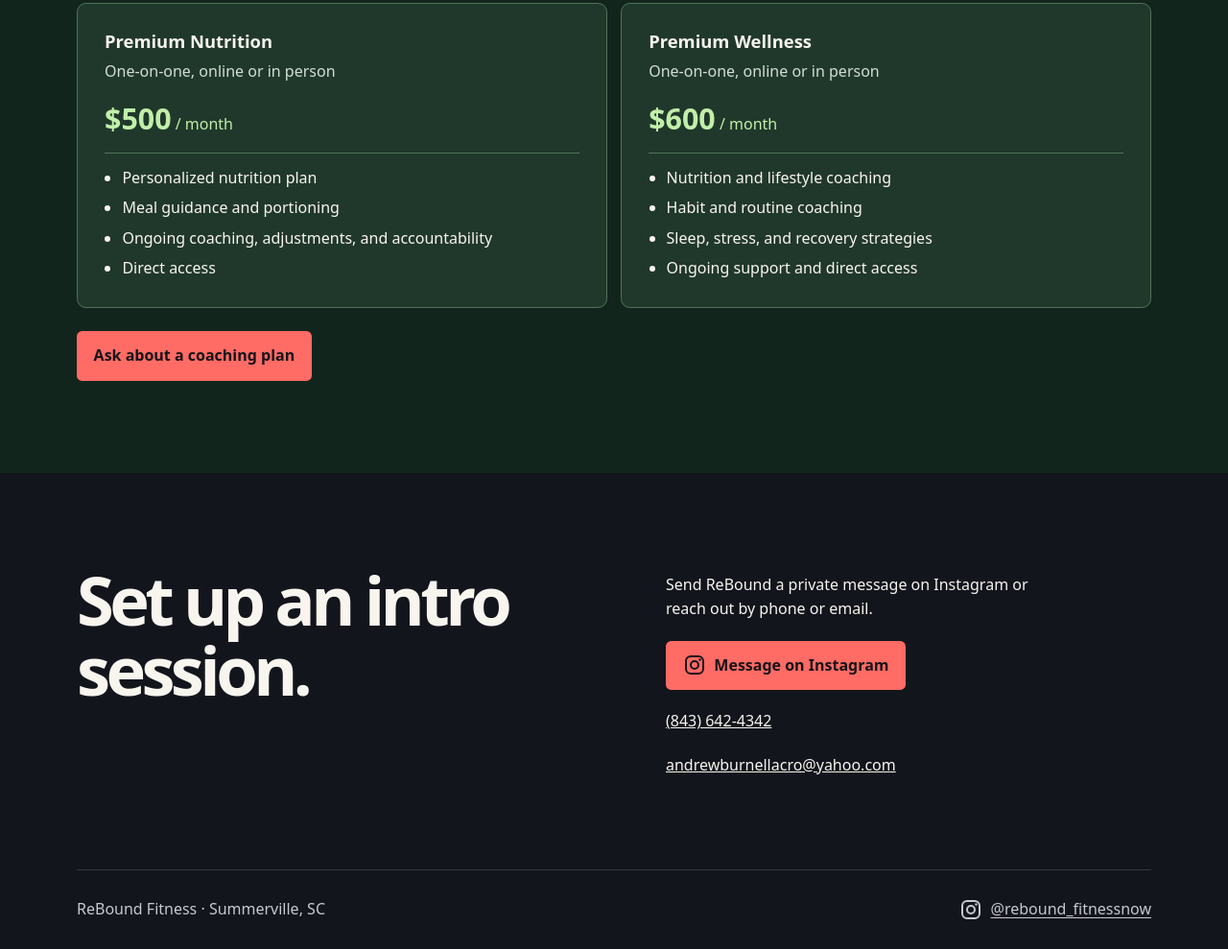
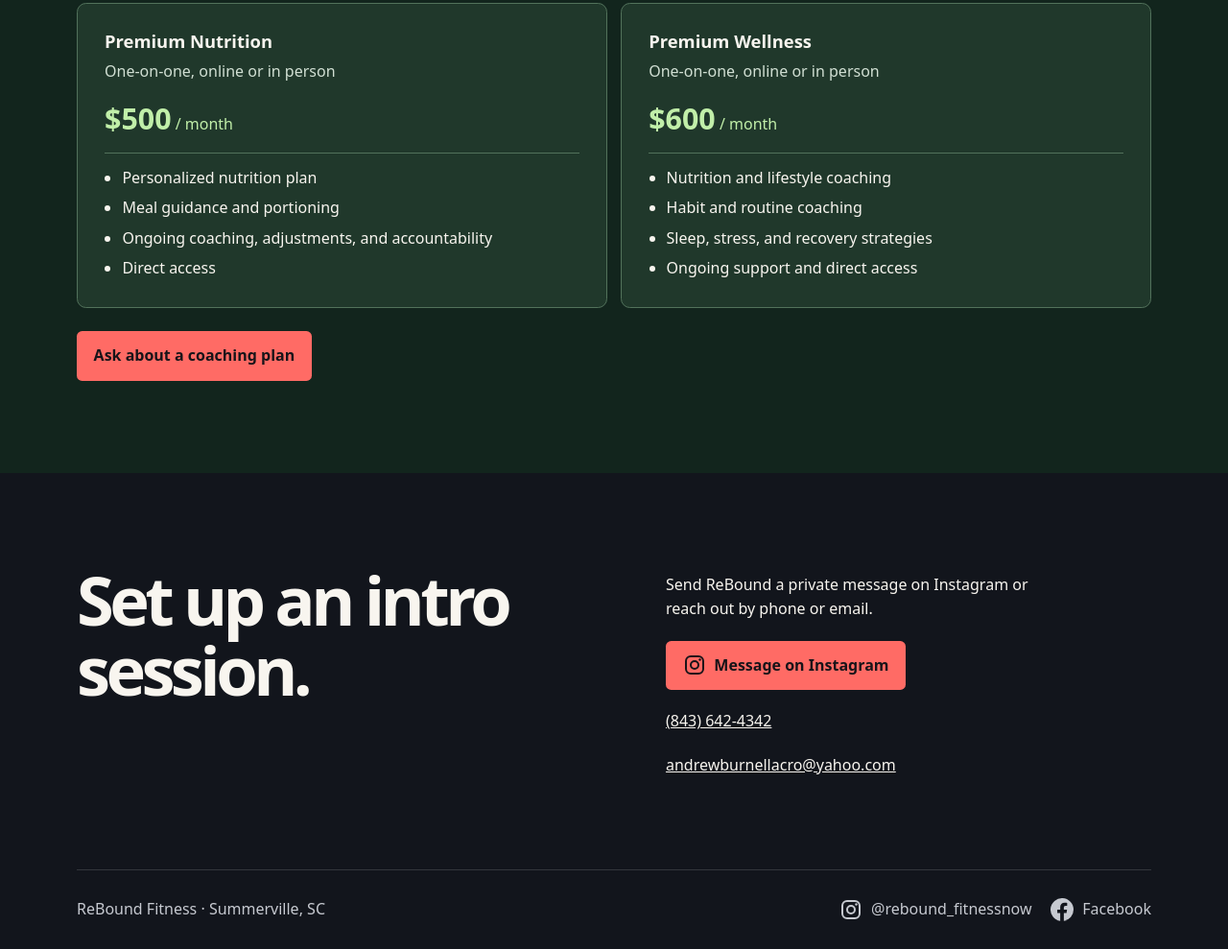
Before and after one commit to cdejesus2516/rebound-fitness, a plain HTML site: page index.html in a window 1280 px wide. Shown: the part 2344-3333 px from the top of the page at 96% size. Drawn offline with Linux system fonts and the light colour scheme.

Commit message:
Link ReBound's Facebook page in the social footer

```diff
--- a/index.html
+++ b/index.html
@@ -5,7 +5,7 @@
 <meta name="viewport" content="width=device-width, initial-scale=1">
 <meta name="description" content="ReBound offers personalized fitness, nutrition, and wellness coaching in Summerville, South Carolina. Reach out to set up an intro session.">
 <link rel="icon" href="./assets/logo.png">
-<link rel="stylesheet" href="./style.css?v=social-icons">
+<link rel="stylesheet" href="./style.css?v=social-profiles">
 <title>ReBound Fitness | Summerville, SC</title>
 </head>
 <body>
@@ -103,10 +103,18 @@
 </main>
 <footer class="shell">
   <span>ReBound Fitness · Summerville, SC</span>
-  <a class="social-link" href="https://www.instagram.com/rebound_fitnessnow/" aria-label="ReBound on Instagram, @rebound_fitnessnow">
-    <svg width="24" height="24" aria-hidden="true" focusable="false"><use href="#instagram-icon"></use></svg>
-    @rebound_fitnessnow
-  </a>
+  <nav class="social-profiles" aria-label="Social media">
+    <a class="social-link" href="https://www.instagram.com/rebound_fitnessnow/" aria-label="ReBound on Instagram, @rebound_fitnessnow">
+      <svg width="24" height="24" aria-hidden="true" focusable="false"><use href="#instagram-icon"></use></svg>
+      @rebound_fitnessnow
+    </a>
+    <a class="social-link" href="https://www.facebook.com/share/1A6RWvd6ry/?mibextid=wwXIfr" aria-label="ReBound on Facebook">
+      <svg width="24" height="24" viewBox="0 0 24 24" aria-hidden="true" focusable="false">
+        <path fill="currentColor" d="M24 12a12 12 0 1 0-13.875 11.854v-8.385H7.078V12h3.047V9.356c0-3.007 1.792-4.669 4.533-4.669 1.312 0 2.686.235 2.686.235v2.953H15.83c-1.491 0-1.956.925-1.956 1.874V12h3.328l-.532 3.469h-2.796v8.385A12.003 12.003 0 0 0 24 12Z"></path>
+      </svg>
+      Facebook
+    </a>
+  </nav>
 </footer>
 </body>
 </html>
--- a/style.css
+++ b/style.css
@@ -41,6 +41,7 @@ h3 { font-size: 1.35rem; }
 .contact .details > a { overflow-wrap: anywhere; }
 .social-link { display: inline-flex; align-items: center; gap: .55rem; min-height: 44px; text-underline-offset: .2em; }
 .social-link svg { flex: none; }
+.social-profiles { align-items: center; gap: .25rem 1.25rem; }
 footer { border-top: 1px solid #ffffff24; color: var(--muted); }
 @media (max-width: 700px) {
   .hero, .section-grid { grid-template-columns: 1fr; }
```
